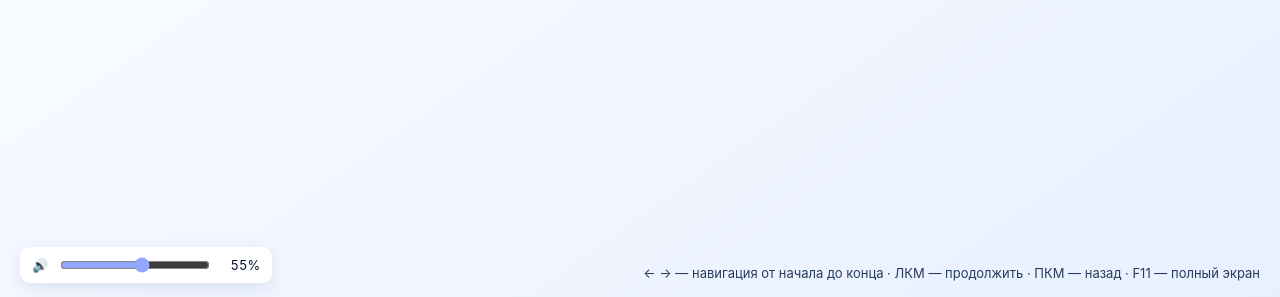
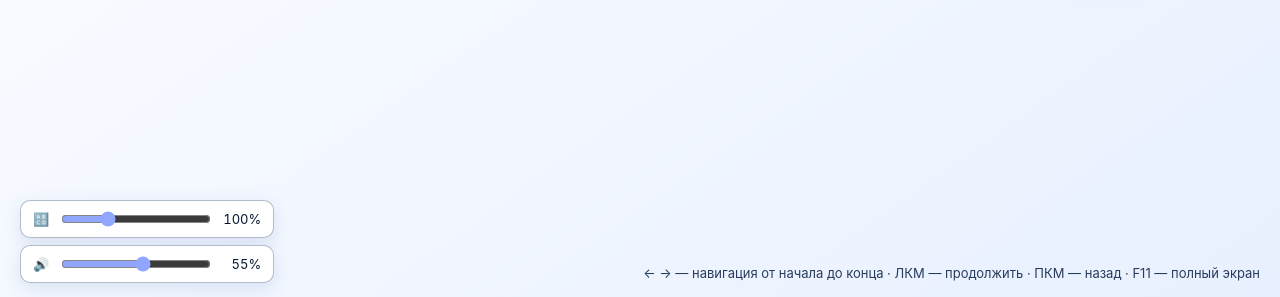
Before and after one commit to paranoid-iphone/ASBG-Assyl-100, a FastAPI app: template app/templates/screen.html in a window 1280 px wide. Shown: the part 503-800 px from the top of the page. Run offline with FastAPI, Linux system fonts and the light colour scheme; the template is opened without the code that fills it, so the values that code supplies are empty; some libraries are stand-ins or nearby versions.

Commit message:
feat: add display text size control

```diff
--- a/app/templates/screen.html
+++ b/app/templates/screen.html
@@ -6,7 +6,7 @@
 <title>Большой экран</title>
 <style>
 *{box-sizing:border-box}
-body{margin:0;background:#0c1220;color:#f8fafc;font-family:Inter,system-ui;overflow:hidden}
+body{--text-scale:1;margin:0;background:#0c1220;color:#f8fafc;font-family:Inter,system-ui;overflow:hidden}
 .screen{height:100vh;display:flex;flex-direction:column;align-items:center;text-align:center;padding:5vh 6vw;cursor:pointer;user-select:none;background:radial-gradient(circle at 85% 15%,#243b80 0,transparent 35%),linear-gradient(145deg,#0c1220,#121b31)}
 .center{flex:1;width:100%;display:flex;flex-direction:column;justify-content:center;align-items:center;text-align:center}
 .eyebrow,.question-title,.answer-label{text-transform:uppercase;letter-spacing:.18em;color:#91a7ff;font-size:1.3vw;font-weight:800}
@@ -20,24 +20,32 @@ body{margin:0;background:#0c1220;color:#f8fafc;font-family:Inter,system-ui;overf
 .choice-actions{display:flex;gap:1.2vw;justify-content:center;margin-top:2.2vw}.choice-actions .finish{background:#fff;color:#9b1836;border:2px solid #c83555}.choice-actions .extra{background:#1749c6;color:#fff;border:2px solid #1749c6}
 .answer-wall{display:grid;grid-template-columns:repeat(2,minmax(0,1fr));gap:1.2vw;width:min(1200px,90vw);max-height:72vh;overflow:hidden}.answer-card{background:#ffffff12;border:1px solid #ffffff24;border-radius:16px;padding:1.2vw 1.5vw;font-size:1.65vw;text-align:left}.answer-card small{display:block;color:#aeb8ca;margin-top:.5vw}
 .options{display:grid;grid-template-columns:repeat(2,minmax(0,1fr));gap:.7vw 2vw;max-width:82vw;margin:1.2vw auto 0;text-align:left;font-size:1.55vw;color:#dbe4f7}.option{padding:.55vw 1vw;border-left:3px solid #91a7ff;background:#ffffff0a;border-radius:4px}
-.hint{position:fixed;right:20px;bottom:16px;color:#ffffff88;font-size:13px}.volume{position:fixed;left:20px;bottom:14px;display:flex;align-items:center;gap:10px;padding:8px 12px;border-radius:10px;background:#08101dcc;color:#d7deeb;font-size:13px;z-index:5}.volume input{width:150px;accent-color:#91a7ff}.volume output{min-width:38px;text-align:right;font-variant-numeric:tabular-nums}.busy{pointer-events:none}
+.hint{position:fixed;right:20px;bottom:16px;color:#ffffff88;font-size:13px}.screen-controls{position:fixed;left:20px;bottom:14px;display:grid;gap:7px;z-index:8}.display-range{display:flex;align-items:center;gap:10px;padding:8px 12px;border-radius:10px;background:#08101dcc;color:#d7deeb;font-size:13px}.display-range input{width:150px;accent-color:#91a7ff}.display-range output{min-width:38px;text-align:right;font-variant-numeric:tabular-nums}.busy{pointer-events:none}
 .timer-tools{position:fixed;right:20px;top:18px;display:none;gap:8px;z-index:6}.timer-tools.visible{display:flex}.timer-tools button,.music-toggle{border:1px solid #ffffff30;background:#08101ddd;color:#fff;border-radius:9px;padding:9px 12px;font-weight:750;cursor:pointer}.music-toggle{position:fixed;left:20px;top:18px;z-index:6}.music-toggle.active{background:#2945aa}
 .slide-nav{position:fixed;inset:50% 18px auto;display:flex;justify-content:space-between;transform:translateY(-50%);pointer-events:none;z-index:7}.slide-nav button{pointer-events:auto;width:54px;height:70px;border:1px solid #ffffff2b;border-radius:14px;background:#07101ac7;color:#fff;font-size:30px;cursor:pointer;opacity:.55}.slide-nav button:hover,.slide-nav button:focus-visible{opacity:1;background:#2945aa;outline:none}.slide-nav button:disabled{opacity:.18;cursor:wait}
 .primary-kk{font-size:5.4vw;font-weight:900;line-height:1.05;color:inherit;max-width:90vw}.secondary-ru{font-size:1.75vw;line-height:1.25;color:#b7c2d8;margin-top:1vw;max-width:82vw}.support-kk{font-size:2.25vw;font-weight:750;color:inherit}.support-ru{font-size:1.35vw;color:#b7c2d8;margin-top:.45vw}
 body[data-theme="OUTDOOR"]{background:#f5f8ff;color:#071632}body[data-theme="OUTDOOR"] .screen{background:radial-gradient(circle at 85% 12%,#c9dcff 0,transparent 32%),linear-gradient(145deg,#fff,#e8f0ff)}body[data-theme="OUTDOOR"] .description,body[data-theme="OUTDOOR"] .secondary-ru,body[data-theme="OUTDOOR"] .support-ru,body[data-theme="OUTDOOR"] .explanation{color:#354866}body[data-theme="OUTDOOR"] .eyebrow,body[data-theme="OUTDOOR"] .question-title,body[data-theme="OUTDOOR"] .answer-label,body[data-theme="OUTDOOR"] .lang{color:#1749c6}body[data-theme="OUTDOOR"] .timer{color:#071632}body[data-theme="OUTDOOR"] .timer.danger{color:#cf163d}body[data-theme="OUTDOOR"] .answer{color:#087447}body[data-theme="OUTDOOR"] .language-block+.language-block{border-color:#17366535}body[data-theme="OUTDOOR"] .answer-card,body[data-theme="OUTDOOR"] .option{background:#fff;border-color:#244c9b38;color:#071632}body[data-theme="OUTDOOR"] .hint{color:#283c5d}body[data-theme="OUTDOOR"] .volume,body[data-theme="OUTDOOR"] .timer-tools button,body[data-theme="OUTDOOR"] .music-toggle,body[data-theme="OUTDOOR"] .slide-nav button{background:#fff;color:#071632;border-color:#17366555;box-shadow:0 5px 18px #244c9b20}
 body[data-theme="WARM"]{background:#fff7df;color:#251a07}body[data-theme="WARM"] .screen{background:radial-gradient(circle at 85% 12%,#ffd98b 0,transparent 34%),linear-gradient(145deg,#fffdf6,#fff0c9)}body[data-theme="WARM"] .description,body[data-theme="WARM"] .secondary-ru,body[data-theme="WARM"] .support-ru,body[data-theme="WARM"] .explanation{color:#624f2d}body[data-theme="WARM"] .eyebrow,body[data-theme="WARM"] .question-title,body[data-theme="WARM"] .answer-label,body[data-theme="WARM"] .lang{color:#a13d14}body[data-theme="WARM"] .timer{color:#251a07}body[data-theme="WARM"] .timer.danger{color:#c51f3d}
+body[data-theme="OUTDOOR"] .display-range,body[data-theme="WARM"] .display-range{background:#fff;color:#071632;border:1px solid #17366555;box-shadow:0 5px 18px #244c9b20}
+.eyebrow,.question-title,.answer-label,.practice-badge,.event,.description,.question,.lang,.answer,.explanation,.screen-action,.answer-card,.options,.primary-kk,.secondary-ru,.support-kk,.support-ru{zoom:var(--text-scale)}
 @media(max-aspect-ratio:1/1){.question{font-size:6vw}.event{font-size:10vw}.description{font-size:4vw}.timer{font-size:22vw}.answer{font-size:8vw}}
 </style>
 </head>
 <body data-theme="OUTDOOR">
 <div id="app" class="screen"><div class="center"><div class="event">Подключение…</div></div></div>
-<label id="volumeControl" class="volume">🔊 <input id="volume" type="range" min="0" max="100" step="1" value="55" aria-label="Громкость"><output id="volumeValue">55%</output></label>
+<div id="screenControls" class="screen-controls">
+  <label id="fontSizeControl" class="display-range">🔠 <input id="fontSize" type="range" min="80" max="150" step="5" value="100" aria-label="Размер текста"><output id="fontSizeValue">100%</output></label>
+  <label id="volumeControl" class="display-range volume">🔊 <input id="volume" type="range" min="0" max="100" step="1" value="55" aria-label="Громкость"><output id="volumeValue">55%</output></label>
+</div>
 <button id="musicToggle" class="music-toggle">♫ Фоновая музыка</button>
 <div id="timerTools" class="timer-tools"><button id="timerPlay">▶ Старт</button><button id="timerPause">⏸ Пауза</button><button id="timerReset">↺ Сброс</button><button data-adjust="-10">−10 сек.</button><button data-adjust="10">+10 сек.</button><button data-adjust="30">+30 сек.</button></div>
 <div class="slide-nav"><button id="previousSlide" aria-label="Предыдущий слайд">←</button><button id="nextSlide" aria-label="Следующий слайд">→</button></div>
 <div class="hint">← → — навигация от начала до конца · ЛКМ — продолжить · ПКМ — назад · F11 — полный экран</div>
 <script>
 const app=document.getElementById('app');
+const screenControls=document.getElementById('screenControls');
+const fontSizeInput=document.getElementById('fontSize');
+const fontSizeValue=document.getElementById('fontSizeValue');
 const volumeControl=document.getElementById('volumeControl');
 const volumeInput=document.getElementById('volume');
 const volumeValue=document.getElementById('volumeValue');
@@ -47,8 +55,14 @@ const previousSlide=document.getElementById('previousSlide'),nextSlide=document.
 const esc=s=>String(s??'').replace(/[&<>"']/g,c=>({'&':'&amp;','<':'&lt;','>':'&gt;','"':'&quot;',"'":'&#39;'}[c]));
 let state=null,busy=false,previousRemaining=null,gongPlayed=false,audioContext=null,musicTimer=null,musicStep=0;
 let masterVolume=Math.max(0,Math.min(1,Number(localStorage.getItem('screenVolume')??55)/100));
+let textScale=Math.max(.8,Math.min(1.5,Number(localStorage.getItem('screenTextScale')??100)/100));
 const volumeGain=()=>masterVolume*masterVolume;
+const applyTextScale=()=>document.body.style.setProperty('--text-scale',String(textScale));
+fontSizeInput.value=String(Math.round(textScale*100));fontSizeValue.value=`${fontSizeInput.value}%`;applyTextScale();
 volumeInput.value=String(Math.round(masterVolume*100));volumeValue.value=`${volumeInput.value}%`;
+screenControls.addEventListener('click',event=>event.stopPropagation());
+screenControls.addEventListener('pointerdown',event=>event.stopPropagation());
+fontSizeInput.addEventListener('input',event=>{textScale=Number(event.target.value)/100;fontSizeValue.value=`${event.target.value}%`;localStorage.setItem('screenTextScale',event.target.value);applyTextScale()});
 volumeControl.addEventListener('click',event=>event.stopPropagation());
 volumeControl.addEventListener('pointerdown',event=>event.stopPropagation());
 volumeInput.addEventListener('input',event=>{masterVolume=Number(event.target.value)/100;volumeValue.value=`${event.target.value}%`;localStorage.setItem('screenVolume',event.target.value)});
```
